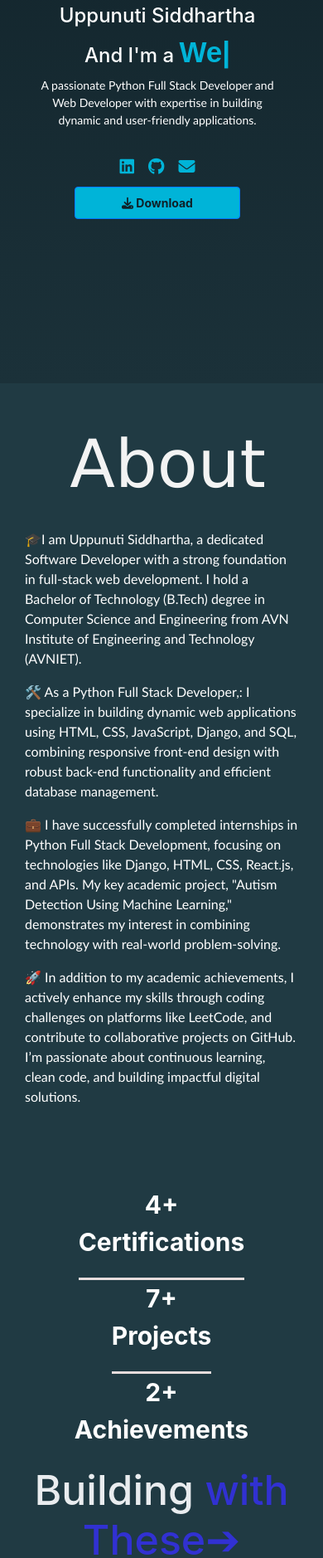
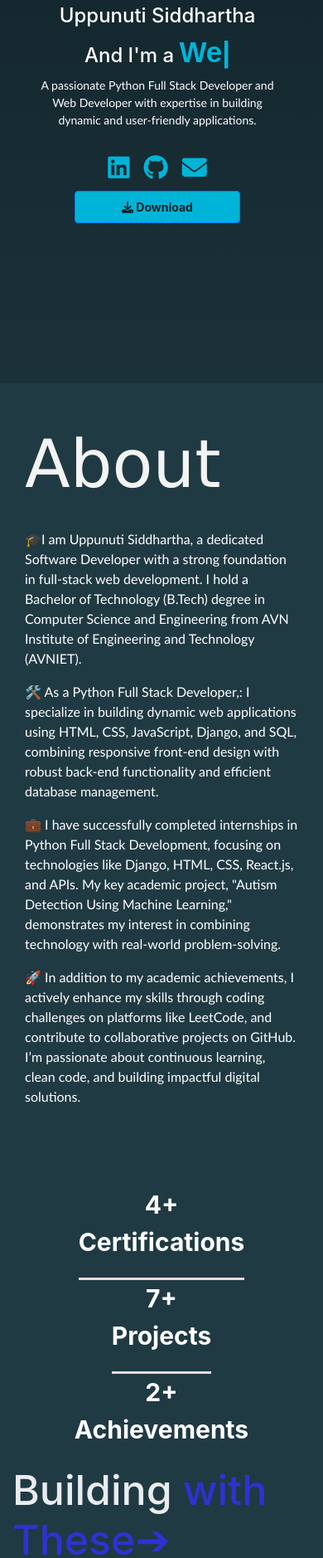
Before and after one commit to uppunutisiddhartha/portifolio-siddu, a Django app: page / in a window 390 px wide. Shown: the part 382-2260 px from the top of the page at 83% size. Run offline with Django 5.2, Linux system fonts and the light colour scheme; some libraries are stand-ins or nearby versions.

Commit message:
sssssssss

```diff
--- a/base/templates/index.html
+++ b/base/templates/index.html
@@ -729,9 +729,12 @@
   .home h7 {
     font-size: 14px;
   }
-
+.main{
+  margin-top: -100px;
+}
   #About1 h1 {
     font-size: 40px;
+    text-align: left;
   }
 
   #project h1 {
@@ -797,7 +800,7 @@
     text-align:left;
     max-width: 350px;
     margin-right:0px;
-    margin-top:10px;
+    margin-top:30px;
     text-align: center;
   }
   .main h2,h3 {
@@ -822,7 +825,7 @@
   }
 
   .social a {
-    font-size: 1.2rem;
+    font-size: 1.7rem;
     margin-bottom:0px;
   }
 
@@ -838,6 +841,7 @@
   }
   #About1{
     margin-top: -30px;
+    text-align: left;
   }
   #project h1 {
    margin-left:0px;
@@ -990,7 +994,7 @@
   color: rgb(49, 49, 210);
  }
 
-
+}
 
 @media (max-width: 768px) {
   #highlights .explore .row {
@@ -1020,6 +1024,15 @@
   #highlights .para p {
     font-size: 14px;
   }
+  #about h1{
+    text-align: left;
+  }
+  .img-container img{
+    width: 250px;
+    height: 250px;
+    margin-left: 200px;
+  }
+}
   @media (max-width: 400px) {
     /* Navigation adjustments */
     nav ul {
@@ -1065,7 +1078,7 @@
     }
 
     .social a {
-      font-size: 20px;
+      font-size: 30px;
     }
 
     /* About section adjustments */
```
